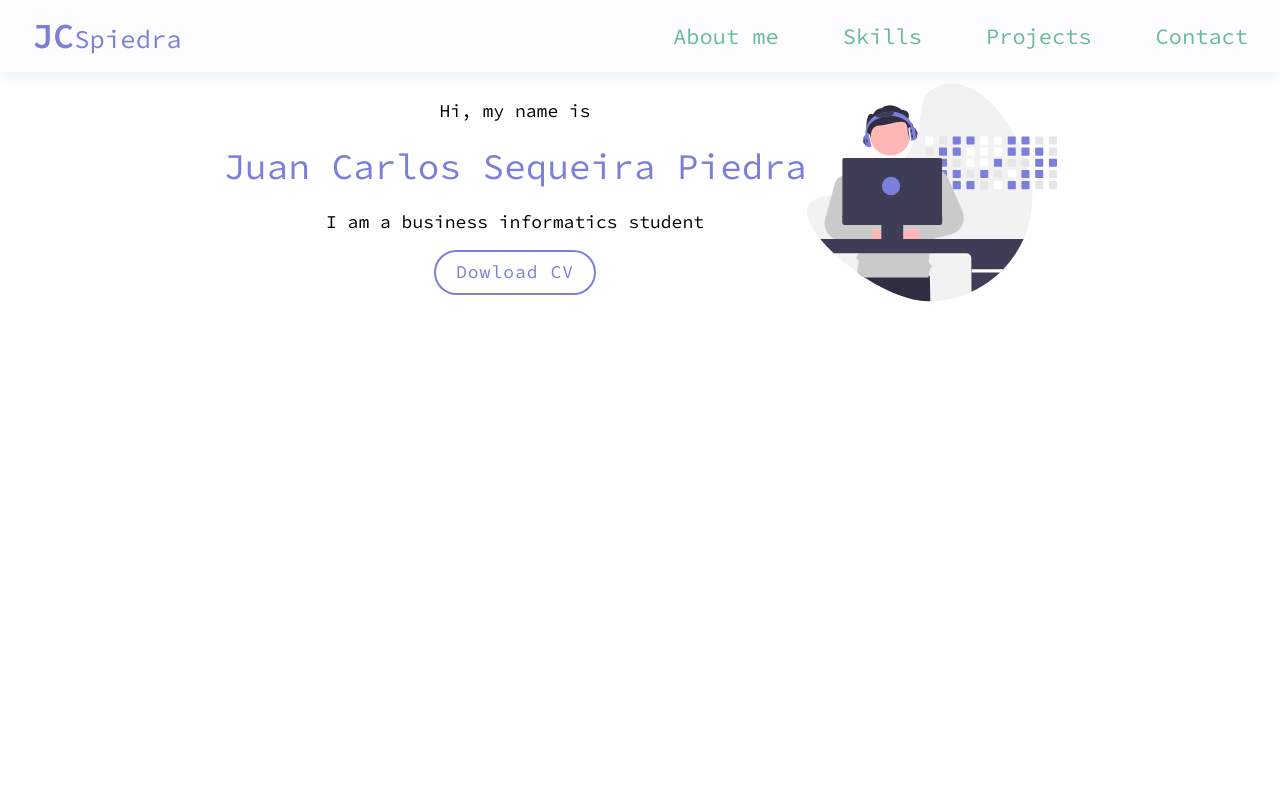
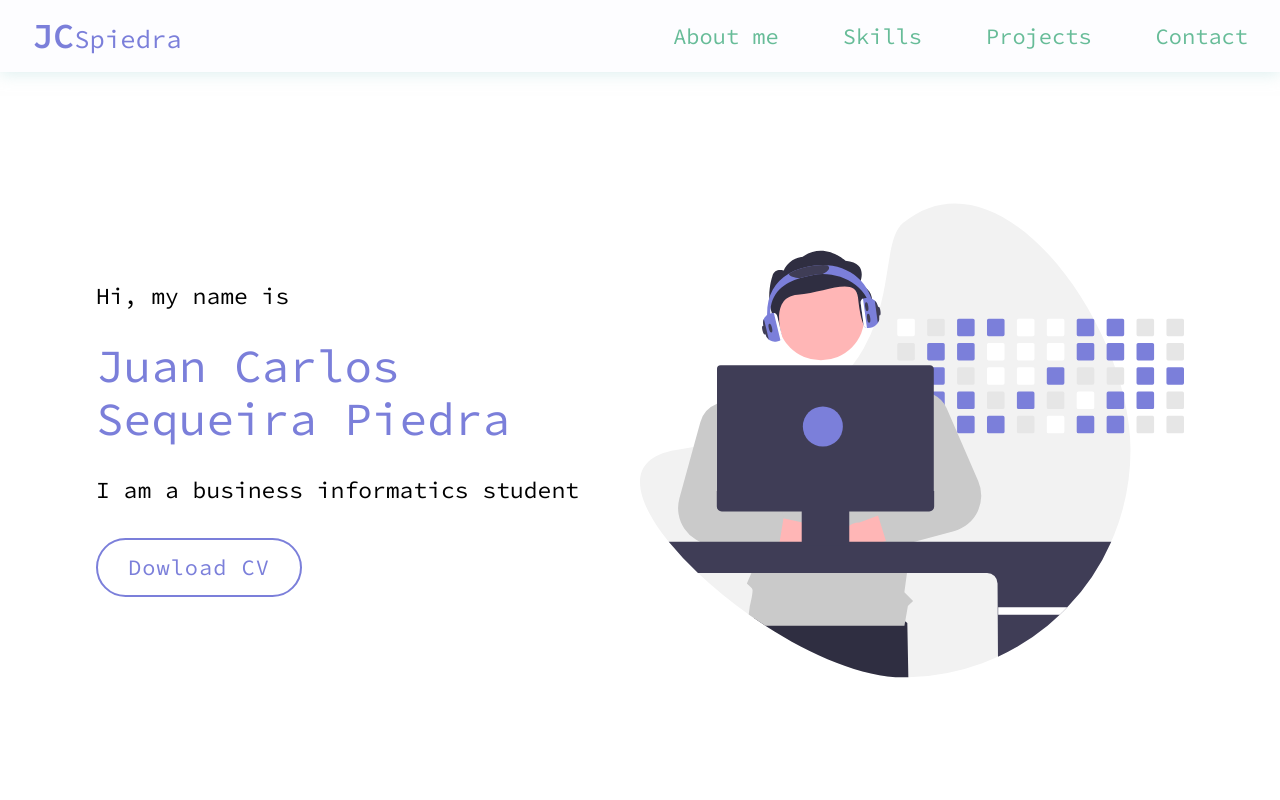
Before and after one commit to spiedra/my-portfolio-website, a Next.js app: page / in a window 1280 px wide. Shown: the top 800 px of the page. Built offline with nearby package versions, Linux system fonts and the light colour scheme.

Commit message:
feat: add breakpoint tablet to landing page

```diff
--- a/src/pages/index.js
+++ b/src/pages/index.js
@@ -9,8 +9,8 @@ const LandingSection = styled.section`
 
   @media ${(props) => props.theme.bp.tablet} {
     flex-direction: row;
-    min-height: 10vh;
     width: 85%;
+    min-height: 90vh;
   }
 `;
 
@@ -18,24 +18,34 @@ const IntroContainer = styled.article`
   max-width: 80%;
   font-size: 18px;
   text-align: center;
+
+  @media ${(props) => props.theme.bp.tablet} {
+    text-align: inherit;
+    font-size: 23px;
+  }
 `;
 
 const MainImageContainer = styled.div`
   ${(props) => props.theme.mixins.flexCenter}
   width: 15.625rem;
   height: 14.0625rem;
+
+  @media ${(props) => props.theme.bp.tablet} {
+    width: 50%;
+    height: 14.0625rem;
+  }
 `;
 
 const HiMessage = styled.p`
   margin-top: 0.7rem;
+
+  @media ${(props) => props.theme.bp.tablet} {
+    margin: 0;
+  }
 `;
 
 const MyName = styled.h1`
   color: var(--chetwode-blue);
-`;
-
-const Presentation = styled.p`
-  /* margin-bottom: .7rem; */
 `;
 
 const CurriculumButton = styled.button`
@@ -57,6 +67,17 @@ const CurriculumButton = styled.button`
     color: #ffff;
     background-color: var(--chetwode-blue);
     border: 2px solid var(--chetwode-blue);
+    transform: scale(1.1);
+  }
+
+  &:active {
+    transform: scale(0.95);
+  }
+
+  @media ${(props) => props.theme.bp.tablet} {
+    font-size: 22px;
+    padding: 15px 30px;
+    margin-top: .7rem;
   }
 `;
 
@@ -67,13 +88,16 @@ export default function Home() {
         <IntroContainer>
           <HiMessage>Hi, my name is</HiMessage>
           <MyName>Juan Carlos Sequeira Piedra</MyName>
-          <Presentation>I am a business informatics student</Presentation>
+          <p>I am a business informatics student</p>
           <CurriculumButton>Dowload CV</CurriculumButton>
         </IntroContainer>
         <MainImageContainer>
           <SvgDeveloper />
         </MainImageContainer>
       </LandingSection>
+      <div>
+        <h1>Next section...</h1>
+      </div>
     </>
   );
 }
--- a/src/styles/variables.js
+++ b/src/styles/variables.js
@@ -13,7 +13,7 @@ const variables = css`
     --tran-dasharray: stroke-dasharray 400ms cubic-bezier(0.4, 0, 0.2, 1);
     --tran-dashoffset: stroke-dashoffset 400ms cubic-bezier(0.4, 0, 0.2, 1);
 
-    --btn-transition: all 0.4s ease-out;
+    --btn-transition: all 0.2s ease-out;
 
     --nav-transition: all 0.2s ease-out;
 
```
